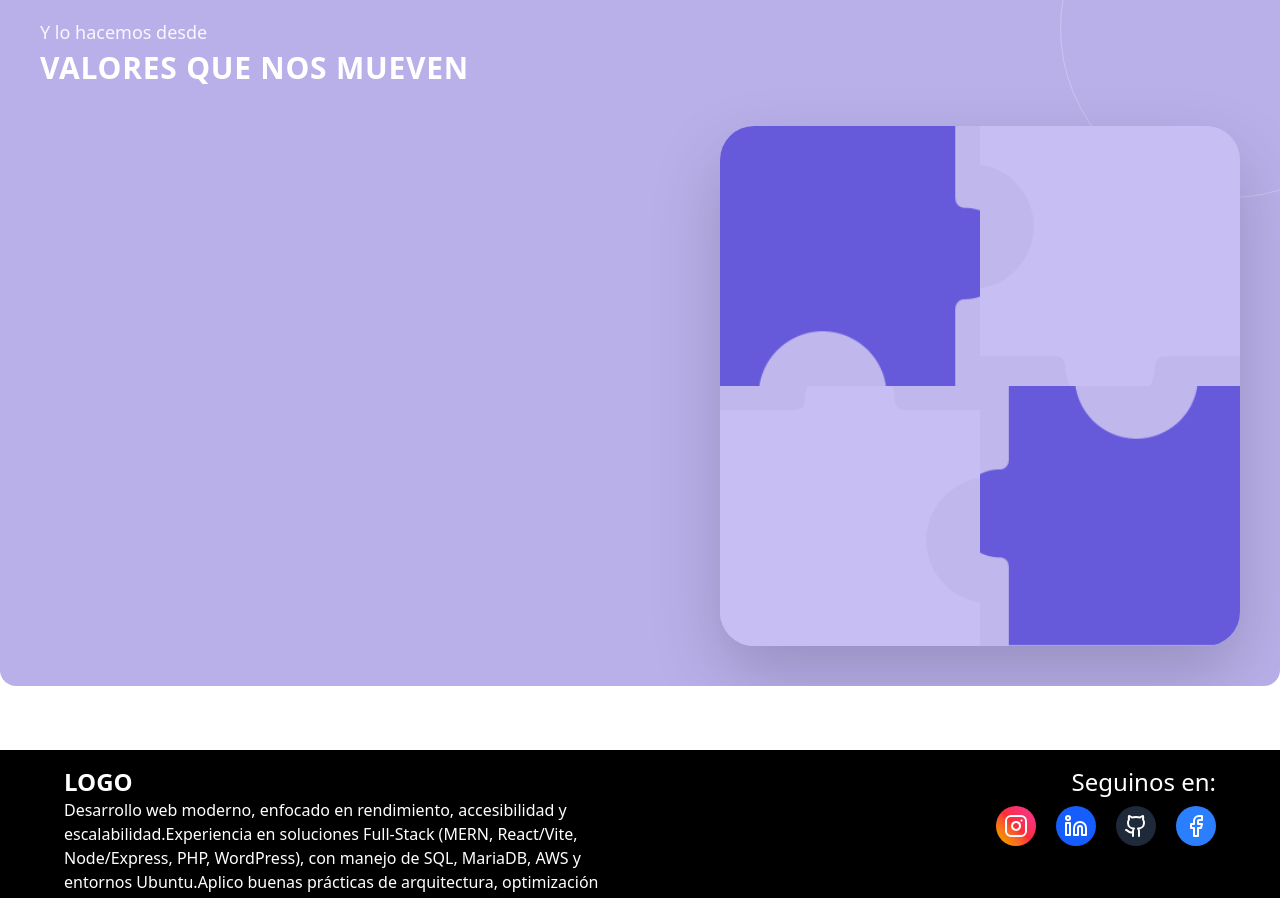
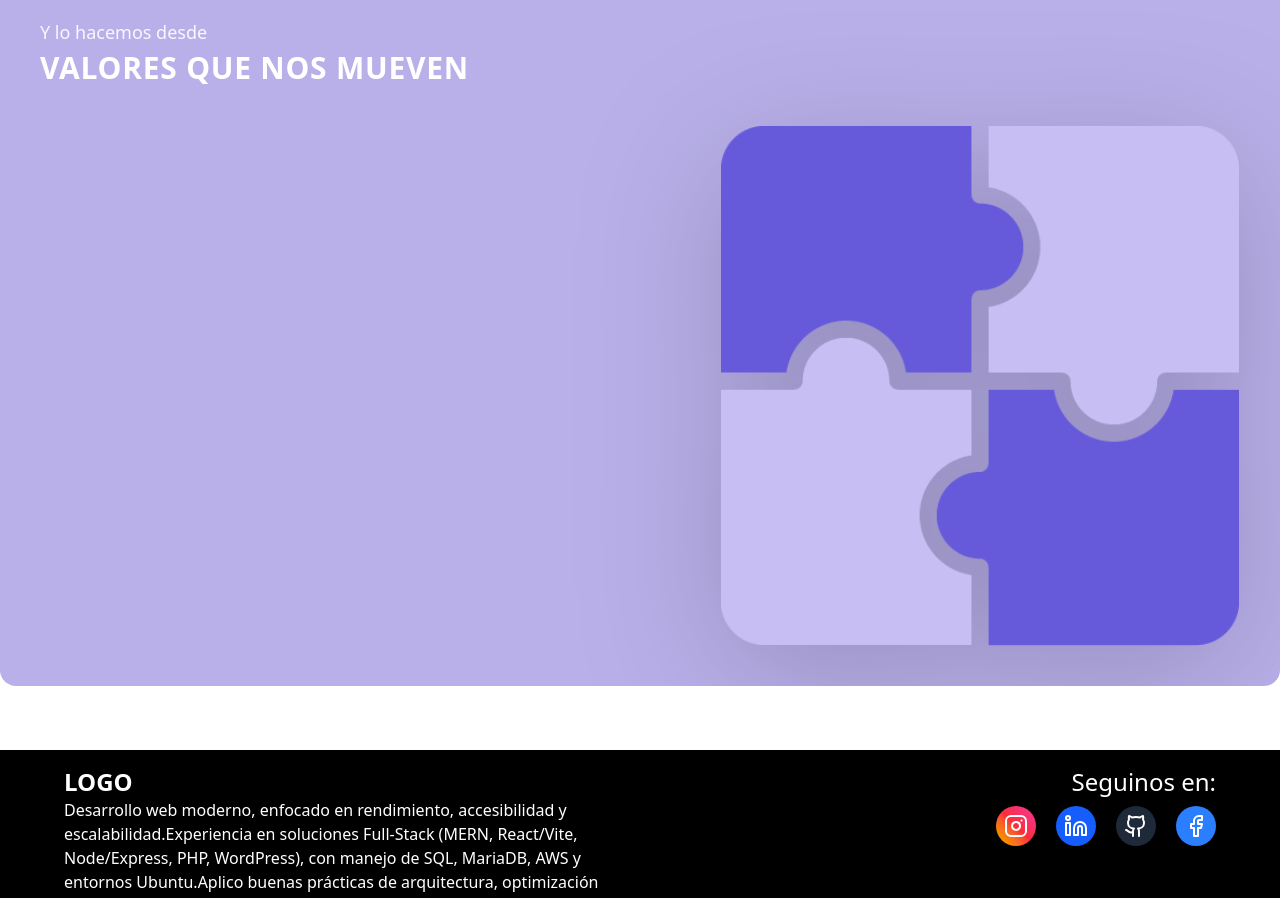
Before and after one commit to infousinacreativa-dev/pruebaTecnicoConFilterCustomHooks, a React (Vite) app in the folder componentesUiTailwinds/: page / in a window 1280 px wide. Shown: the part 372-1270 px from the top of the page. Built offline with nearby package versions, Linux system fonts and the light colour scheme.

Commit message:
cambios puzle

```diff
--- a/componentesUiTailwinds/src/componentes/ValoresPuzzle/ValoresPuzzle.jsx
+++ b/componentesUiTailwinds/src/componentes/ValoresPuzzle/ValoresPuzzle.jsx
@@ -1,6 +1,8 @@
 import { useMemo, useState, useCallback } from "react";
 
 export default function ValoresPuzzle() {
+  const puzzleBase = "/img/puzle.png"; // ✅ rompecabezas completo (1 sola imagen)
+
   const items = useMemo(
     () => [
       {
@@ -8,34 +10,38 @@ export default function ValoresPuzzle() {
         title: "SENTIDO ANTES\nQUE RUIDO",
         paragraph:
           "No hacemos nada sin entender primero el para qué. Creamos comunicación que importa. Priorizamos la claridad, la estrategia y el impacto real por sobre el volumen o la urgencia. Elegimos siempre lo que suma.",
-        img: "/img/img1.png",
+        pieceLarge: "/img/img1.png",
+        // posición del hotspot: 2x2 => tl, tr, bl, br
+        cell: "tl",
       },
       {
         key: "coherencia",
         title: "COHERENCIA\nQUE SOSTIENE",
         paragraph:
-          "La comunicación externa e interna deben estar alineadas. Trabajamos para que lo que decís sea lo que hacés, actuamos alineados a lo que pensamos, decimos y hacemos. No prometemos sin respaldo, no improvisamos sin información y decidimos con criterio profesional. La coherencia es nuestra forma de generar vínculos con garantía de confianza.",
-        img: "/img/img2.png",
+          "La comunicación externa e interna deben estar alineadas. Trabajamos para que lo que decís sea lo que hacés, actuamos alineados a lo que pensamos, decimos y hacemos...",
+        pieceLarge: "/img/img2.png",
+        cell: "tr",
       },
       {
         key: "pasion",
         title: "PASIÓN\nQUE IMPULSA",
         paragraph:
-          "Nos mueve crear, proponer y empujar ideas con energía. La pasión sostiene el proceso y enciende la acción: buscamos elevar cada proyecto con intención y dedicación real.",
-        img: "/img/img3.png",
+          "Nos mueve crear, proponer y empujar ideas con energía. La pasión sostiene el proceso y enciende la acción...",
+        pieceLarge: "/img/img3.png",
+        cell: "bl",
       },
       {
         key: "crecimiento",
         title: "CRECIMIENTO\nCOMPARTIDO",
         paragraph:
-          "La comunicación debe generar resultados. Diseñamos con objetivos claros y medimos el impacto real de cada acción. Crecemos como equipo, como personas, con nuestros clientes y en las comunidades en las que trabajamos.",
-        img: "/img/img4.png",
+          "La comunicación debe generar resultados. Diseñamos con objetivos claros y medimos el impacto real...",
+        pieceLarge: "/img/img4.png",
+        cell: "br",
       },
     ],
     []
   );
 
-  // null => estado inicial sin texto
   const [activeKey, setActiveKey] = useState(null);
   const [lockedKey, setLockedKey] = useState(null);
 
@@ -60,17 +66,9 @@ export default function ValoresPuzzle() {
     setActiveKey(null);
   }, [lockedKey]);
 
-  const closeExpanded = useCallback(() => {
-    setLockedKey(null);
-    setActiveKey(null);
-  }, []);
-
   return (
     <section className="w-full">
       <div className="relative overflow-hidden rounded-2xl bg-[#b9b0ea] px-6 py-10 sm:px-10">
-        <div className="pointer-events-none absolute right-[-120px] top-[-120px] h-[340px] w-[340px] rounded-full border border-white/25" />
-
-        {/* HEADER */}
         <div className="max-w-6xl">
           <p className="text-white/90 text-base sm:text-lg">Y lo hacemos desde</p>
           <h3 className="mt-1 text-2xl font-extrabold uppercase tracking-wide text-white sm:text-3xl">
@@ -78,9 +76,9 @@ export default function ValoresPuzzle() {
           </h3>
         </div>
 
-        {/* ===================== DESKTOP ===================== */}
+        {/* DESKTOP */}
         <div className="mt-10 hidden md:grid md:grid-cols-2 md:items-center md:gap-12">
-          {/* IZQUIERDA: aparece solo si hay activo */}
+          {/* Texto izquierda */}
           <div className="min-h-[240px]">
             {active ? (
               <>
@@ -92,86 +90,32 @@ export default function ValoresPuzzle() {
                 </p>
               </>
             ) : (
-              <div className="h-full" />
+              <div />
             )}
           </div>
 
-          {/* DERECHA: PUZZLE */}
+          {/* Puzzle derecha */}
           <div className="relative flex justify-center md:justify-end">
             <div
               className="relative w-full max-w-[520px] aspect-square"
               onMouseLeave={clearHover}
             >
-              {/* Marco general */}
-              <div
+              {/* Imagen base (encastre perfecto) */}
+              <img
+                src={puzzleBase}
+                alt="Rompecabezas valores"
                 className="
-                  absolute inset-0
-                  rounded-[34px]
-                  overflow-hidden
-                  bg-white/10
-                  shadow-[0_30px_70px_rgba(0,0,0,0.18)]
+                  absolute inset-0 h-full w-full object-contain
+                  drop-shadow-[0_30px_70px_rgba(0,0,0,0.18)]
                 "
-              >
-                {/* GRID ENCASTRADO (sin gap, sin padding, sin bordes por pieza) */}
-                <div
-                  className={[
-                    "absolute inset-0 grid grid-cols-2 grid-rows-2",
-                    active ? "opacity-0 pointer-events-none" : "opacity-100",
-                    "transition-opacity duration-200",
-                  ].join(" ")}
-                >
-                  {items.map((it) => (
-                    <button
-                      key={it.key}
-                      type="button"
-                      onMouseEnter={() => setHover(it.key)}
-                      onFocus={() => setHover(it.key)}
-                      onClick={() => setClick(it.key)}
-                      className="relative outline-none focus-visible:ring-4 focus-visible:ring-white/60"
-                      aria-label={it.title.replace("\n", " ")}
-                      aria-pressed={currentKey === it.key}
-                    >
-                      <img
-                        src={it.img}
-                        alt={it.title.replace("\n", " ")}
-                        draggable="false"
-                        className="
-                          h-full w-full select-none
-                          object-cover
-                        "
-                      />
-                    </button>
-                  ))}
-                </div>
+                draggable="false"
+              />
 
-                {/* EXPANDIDA: sin X, con object-contain, se ve completa */}
-                {active && (
-                  <div
-                    className="absolute inset-0"
-                    onClick={closeExpanded} // clic afuera para cerrar
-                    role="button"
-                    tabIndex={0}
-                  >
-                    <img
-                      src={active.img}
-                      alt={active.title.replace("\n", " ")}
-                      draggable="false"
-                      className="
-                        absolute inset-0 h-full w-full
-                        object-contain
-                        p-6
-                        drop-shadow-[0_50px_80px_rgba(0,0,0,0.24)]
-                      "
-                    />
-                  </div>
-                )}
-              </div>
-
-              {/* HOTSPOTS invisibles para mantener hover/click aunque el grid esté oculto */}
+              {/* Hotspots invisibles (4 cuadrantes) */}
               <div className="absolute inset-0 grid grid-cols-2 grid-rows-2">
                 {items.map((it) => (
                   <button
-                    key={`hot-${it.key}`}
+                    key={it.key}
                     type="button"
                     onMouseEnter={() => setHover(it.key)}
                     onFocus={() => setHover(it.key)}
@@ -181,43 +125,27 @@ export default function ValoresPuzzle() {
                   />
                 ))}
               </div>
+
+              {/* Pieza expandida: protagonista */}
+              {active && (
+                <img
+                  src={active.pieceLarge}
+                  alt={active.title.replace("\n", " ")}
+                  className="
+                    absolute inset-0 h-full w-full object-contain
+                    scale-[1.06]
+                    drop-shadow-[0_60px_90px_rgba(0,0,0,0.28)]
+                    transition-transform duration-300
+                    pointer-events-none
+                  "
+                  draggable="false"
+                />
+              )}
             </div>
           </div>
         </div>
 
-        {/* ===================== MOBILE (dejo tu base por ahora) ===================== */}
-        <div className="mt-8 md:hidden">
-          <div className="mx-auto max-w-[360px]">
-            <div className="grid grid-cols-2 grid-rows-2 gap-3">
-              {items.map((it) => (
-                <button
-                  key={it.key}
-                  type="button"
-                  onClick={() => setActiveKey(it.key)}
-                  className="relative rounded-2xl outline-none transition focus-visible:ring-4 focus-visible:ring-white/50"
-                >
-                  <img
-                    src={it.img}
-                    alt={it.title.replace("\n", " ")}
-                    className="h-full w-full object-contain"
-                    draggable="false"
-                  />
-                </button>
-              ))}
-            </div>
-          </div>
-
-          {active && (
-            <div className="mt-6 rounded-3xl bg-white/15 p-4 backdrop-blur">
-              <h4 className="whitespace-pre-line text-center text-2xl font-extrabold uppercase leading-tight text-white">
-                {active.title}
-              </h4>
-              <p className="mt-4 text-sm leading-relaxed text-white/90">
-                {active.paragraph}
-              </p>
-            </div>
-          )}
-        </div>
+        {/* MOBILE (lo armamos después como tu mock con “detalle”) */}
       </div>
     </section>
   );
```
Also changed, not shown: componentesUiTailwinds/1x/faviConRecurso 5.png (added), componentesUiTailwinds/public/img/puzle.png (added).
